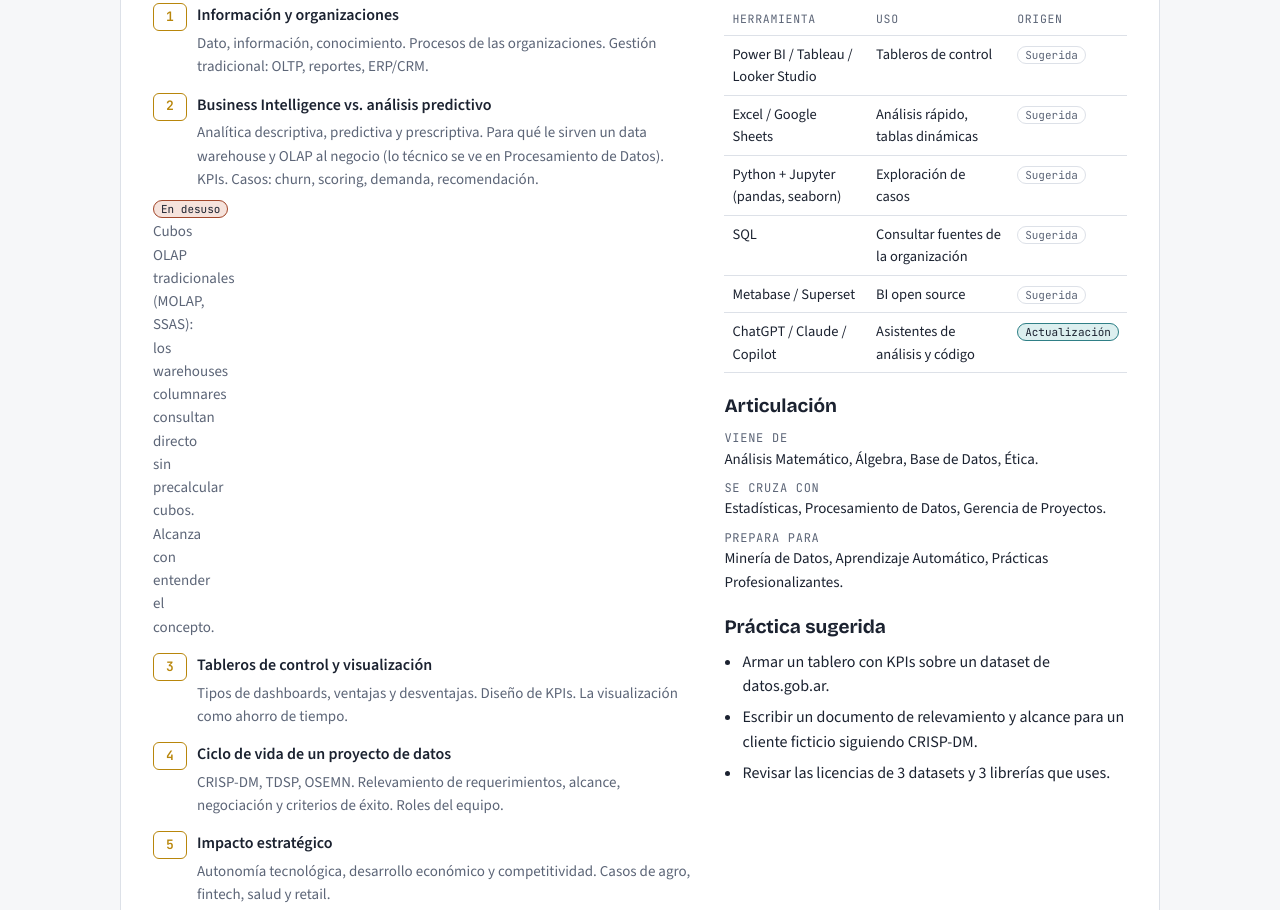
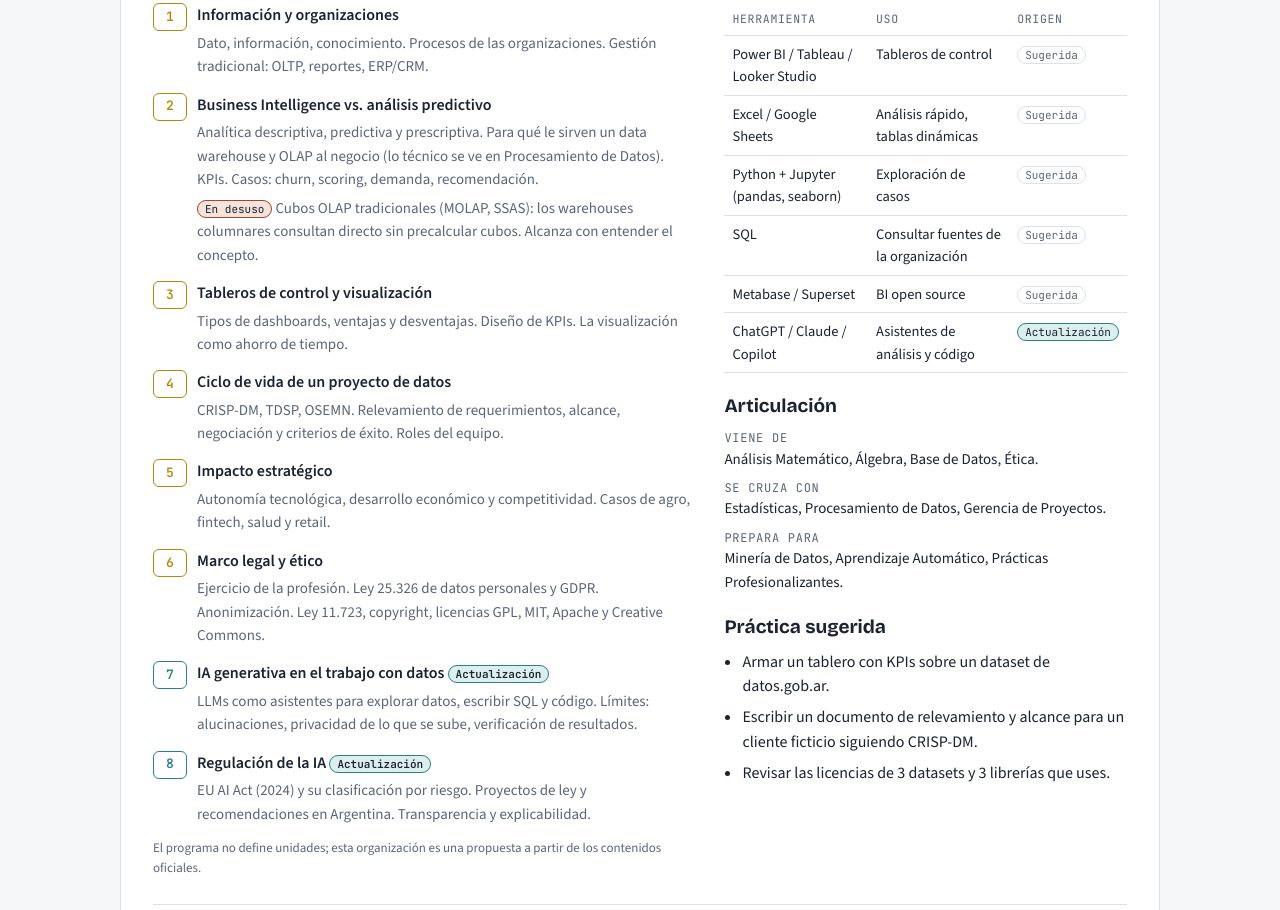
Before and after one commit to LucasJavierPerez/Ciencia-de-Datos-e-Inteligencia-Artificial-ITEC, a plain HTML site: page index.html in a window 1280 px wide. Shown: the part 1215-2125 px from the top of the page. Drawn offline with nearby package versions, Linux system fonts and the light colour scheme.

Commit message:
fix: keep outdated notes in the unit text column

```diff
--- a/index.html
+++ b/index.html
@@ -115,6 +115,8 @@ td.num, th.num { text-align: right; font-family: var(--font-mono); font-variant-
 .src.s { border: 1px solid var(--line); color: var(--muted); }
 .src.o { border: 1px dashed var(--line); color: var(--muted); }
 .src.d { background: var(--warn-soft); border: 1px solid var(--warn); color: var(--fg); }
+.units li > * { grid-column: 2; min-width: 0; }
+.units li::before { grid-column: 1; grid-row: 1 / span 2; }
 .units p.dep { margin-top: 2px; }
 .src.a { background: var(--c1-soft); border: 1px solid var(--c1); color: var(--fg); }
 .units li.is-upd::before { color: var(--c1); border-color: var(--c1); }
```
